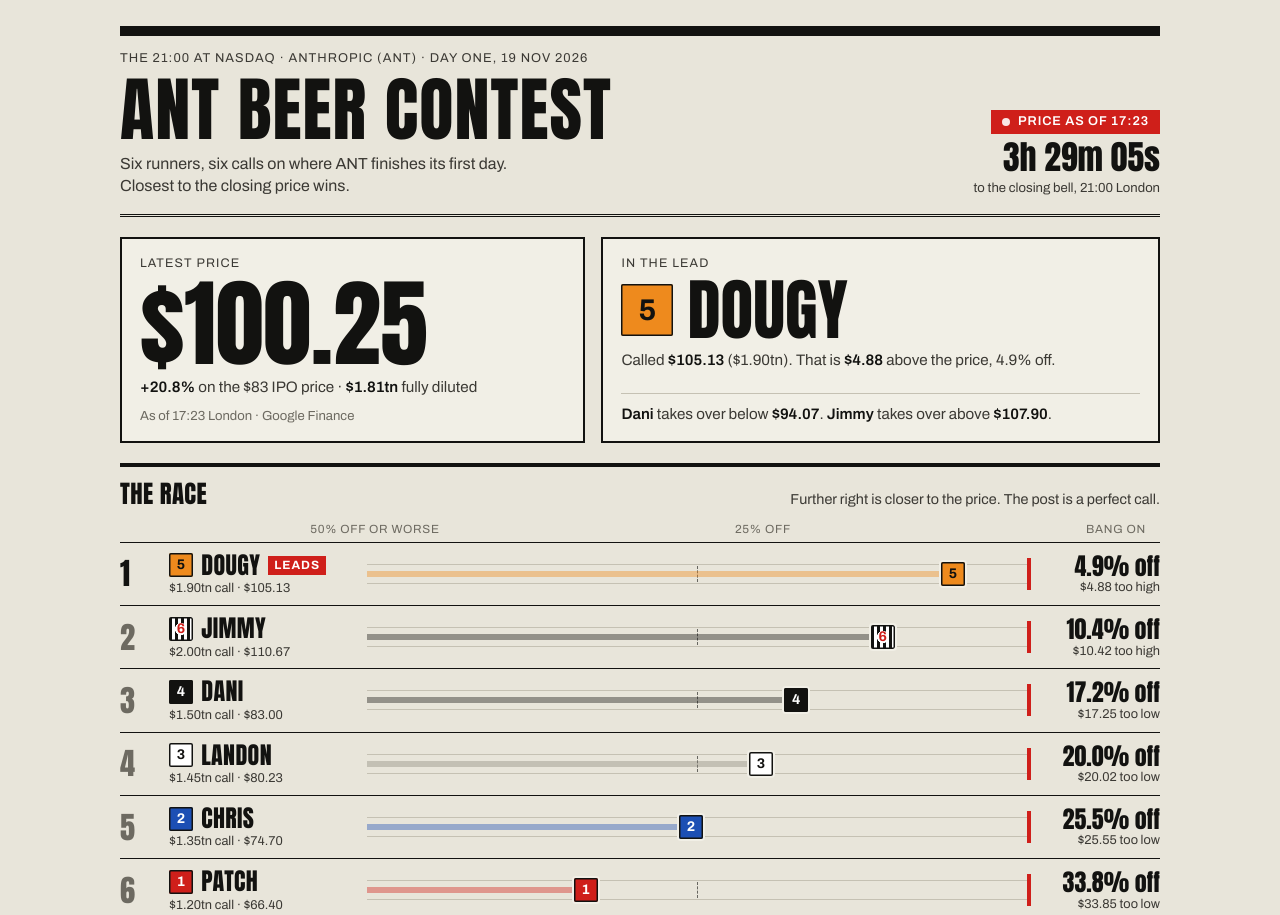
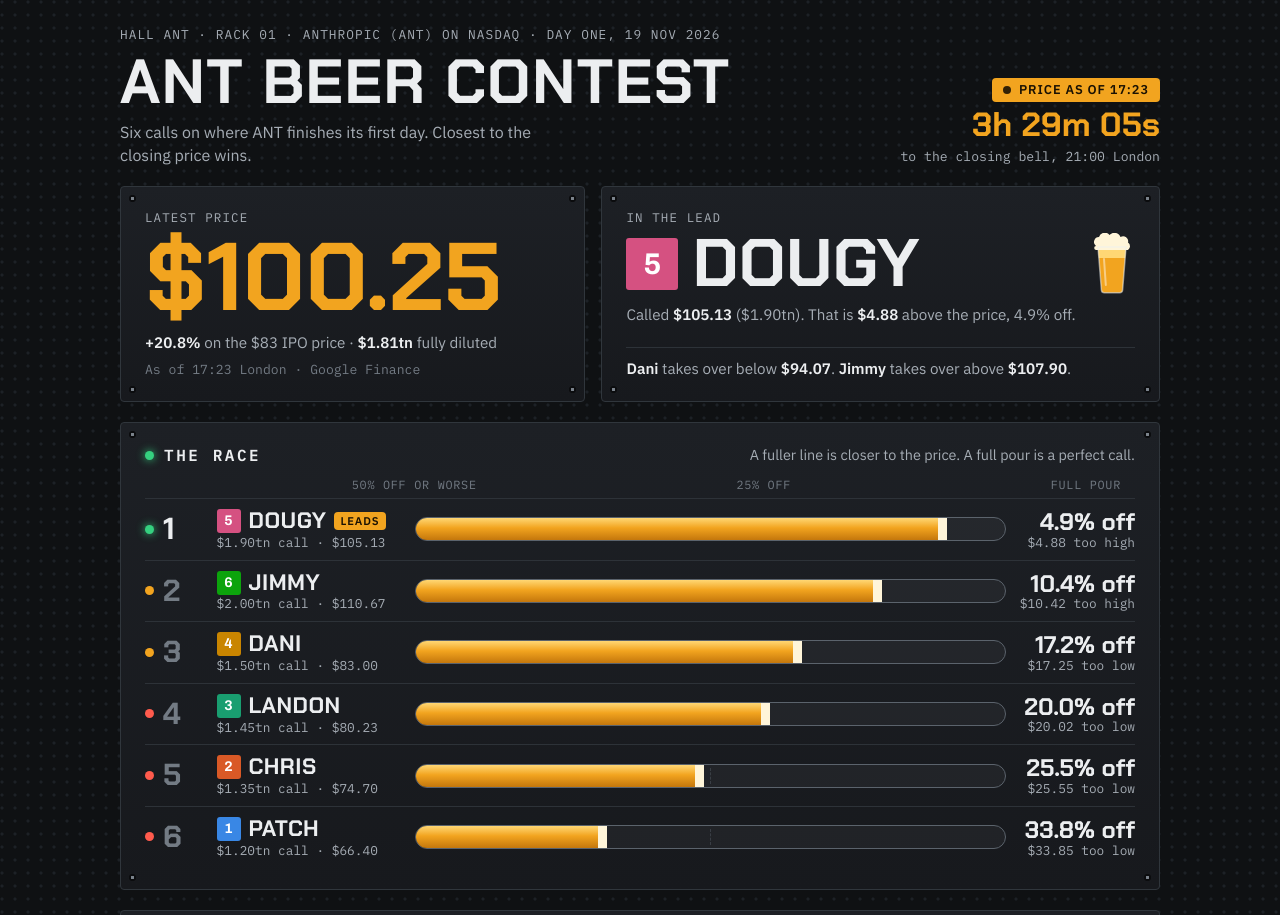
Before and after one commit to chriszle1/ant-beer-contest, a plain HTML site: page index.html in a window 1280 px wide. Shown: the top 915 px of the page. Drawn offline with Linux system fonts and the light colour scheme; no server answers.

Commit message:
Add data hall look and a flash when the price moves
Co-Authored-By: Claude Fable 5.2 <noreply@anthropic.com>
Claude-Session: https://claude.ai/code/session_018i3t9LrtAjPq1sDr5AQuZZ

```diff
--- a/index.html
+++ b/index.html
@@ -1,12 +1,12 @@
 <!DOCTYPE html>
-<html lang="en" data-look="dog">
+<html lang="en" data-look="dc">
 <head>
 <meta charset="utf-8">
 <meta name="viewport" content="width=device-width, initial-scale=1">
 <title>ANT Beer Contest</title>
 <link rel="preconnect" href="https://fonts.googleapis.com">
 <link rel="preconnect" href="https://fonts.gstatic.com" crossorigin>
-<link href="https://fonts.googleapis.com/css2?family=Anton&family=Archivo:wght@400;500;600;700&family=Barlow+Condensed:wght@500;600;700&family=Barlow:wght@400;500;600&family=VT323&display=swap" rel="stylesheet">
+<link href="https://fonts.googleapis.com/css2?family=Anton&family=Archivo:wght@400;500;600;700&family=Chakra+Petch:wght@500;600;700&family=IBM+Plex+Mono:wght@400;500;600&family=IBM+Plex+Sans:wght@400;500;600&family=Barlow+Condensed:wght@500;600;700&family=Barlow:wght@400;500;600&family=VT323&display=swap" rel="stylesheet">
 <style>
 /* Layout idea: a six-trap dog-track racecard. One lane per mate, each in a numbered trap jacket,
    then the price path running through the bands of price where each mate leads, to the 21:00 bell.
@@ -62,6 +62,19 @@
   --display:"VT323","Courier New",monospace; --body:"VT323","Courier New",monospace;
   --base:21px; --chart-fs:17px; --radius:0px; --h-weight:400; --h-space:.02em; color-scheme:dark;
 }
+/* Data hall: rack-black faceplates, status LEDs, asset-tag type. Lager amber is the one accent, and it only ever means beer. */
+:root[data-look="dc"]{
+  --bg:#0f1113; --surface:#1a1d21; --ink:#eceef0; --ink-2:#a6adb5; --ink-3:#737b84;
+  --line:#2d3238; --line-strong:#4a5159; --hot:#f2a41f; --hot-ink:#1b1203; --warn:#ff6b57; --band:.2;
+  --c1:#3987e5; --c2:#d95926; --c3:#199e70; --c4:#c98500; --c5:#d55181; --c6:#0ca30c;
+  --n1:#fff; --n2:#fff; --n3:#fff; --n4:#fff; --n5:#fff; --n6:#fff;
+  --l1:var(--c1); --l2:var(--c2); --l3:var(--c3); --l4:var(--c4); --l5:var(--c5); --l6:var(--c6);
+  --b1:var(--c1); --b2:var(--c2); --b3:var(--c3); --b4:var(--c4); --b5:var(--c5); --b6:var(--c6);
+  --j6:var(--c6); --jr:3px; --jacket-edge:transparent;
+  --display:"Chakra Petch","Arial Narrow",Arial,sans-serif; --body:"IBM Plex Sans","Helvetica Neue",Arial,sans-serif;
+  --mono:"IBM Plex Mono","Courier New",monospace;
+  --radius:4px; --h-weight:700; --h-space:.02em; color-scheme:dark;
+}
 *{box-sizing:border-box}
 html,body{margin:0}
 body{background:var(--bg);color:var(--ink);font-family:var(--body);font-size:var(--base);line-height:1.4;-webkit-font-smoothing:antialiased}
@@ -89,6 +102,11 @@ p{margin:0}
 .card{background:var(--surface);border:1px solid var(--line);border-radius:var(--radius);padding:18px 20px}
 .tile-label{font-size:.78em;letter-spacing:.09em;text-transform:uppercase;color:var(--ink-2)}
 .price{font-size:clamp(3.6rem,12vw,6rem);line-height:.95;margin:6px 0 8px}
+.price.up{animation:tickUp 1.4s ease-out}
+.price.down{animation:tickDown 1.4s ease-out}
+@keyframes tickUp{0%{color:#35d07f;transform:translateY(-4px)}}
+@keyframes tickDown{0%{color:#ff5b4d;transform:translateY(4px)}}
+@media (prefers-reduced-motion:reduce){.price.up,.price.down{animation:none}}
 .sub{color:var(--ink-2);font-size:.95em}
 .sub b,.threat b{color:var(--ink);font-weight:600}
 .asof{color:var(--ink-3);font-size:.82em;margin-top:8px}
@@ -174,6 +192,32 @@ input[type=number]{font:500 1em var(--body);width:8.5rem;padding:8px 10px;border
 [data-look="tele"] .sub b,[data-look="tele"] .threat b{color:#ff0;font-weight:400}
 [data-look="tele"] .tag{font-size:.6em;font-weight:400}
 
+/* Data hall structure: perforated door behind, screwed-down faceplates, beer lines for lanes */
+[data-look="dc"] body{background:radial-gradient(circle at 2px 2px,#1d2126 1.3px,transparent 1.8px) 0 0/13px 13px,var(--bg)}
+[data-look="dc"] .card{padding:22px 24px;border-color:#30363c;background:
+  radial-gradient(circle,#7b838c 0 1.4px,#0b0c0e 1.9px 3.4px,transparent 3.9px) left 7px top 7px/9px 9px no-repeat,
+  radial-gradient(circle,#7b838c 0 1.4px,#0b0c0e 1.9px 3.4px,transparent 3.9px) right 7px top 7px/9px 9px no-repeat,
+  radial-gradient(circle,#7b838c 0 1.4px,#0b0c0e 1.9px 3.4px,transparent 3.9px) left 7px bottom 7px/9px 9px no-repeat,
+  radial-gradient(circle,#7b838c 0 1.4px,#0b0c0e 1.9px 3.4px,transparent 3.9px) right 7px bottom 7px/9px 9px no-repeat,
+  linear-gradient(#1d2025,#17191d)}
+[data-look="dc"] h1{font-size:clamp(2.2rem,6.4vw,3.9rem)}
+[data-look="dc"] h2{font-family:var(--mono);font-weight:600;font-size:1rem;letter-spacing:.16em;display:flex;align-items:center;gap:10px}
+[data-look="dc"] h2::before{content:"";width:9px;height:9px;border-radius:50%;background:#35d07f;box-shadow:0 0 8px #35d07f;flex:none}
+[data-look="dc"] .eyebrow,[data-look="dc"] .tile-label,[data-look="dc"] .axis,[data-look="dc"] .who .call,[data-look="dc"] .asof,[data-look="dc"] .countdown-label,[data-look="dc"] .gap .usd{font-family:var(--mono)}
+[data-look="dc"] .countdown,[data-look="dc"] .price{color:var(--hot)}
+[data-look="dc"] .track{height:24px;border:1.5px solid #5b636c;border-radius:12px;background:rgba(255,255,255,.04);overflow:hidden}
+[data-look="dc"] .track::before{top:3px;bottom:3px}
+[data-look="dc"] .track .jacket{display:none}
+[data-look="dc"] .trail{top:0;height:100%;opacity:1;width:max(18px,calc(var(--pos)*100%));
+  background:linear-gradient(#ffd774,#f2a41f 45%,#c4770c);box-shadow:inset -9px 0 0 #fff5d9}
+[data-look="dc"] .rank::before{content:"";display:inline-block;width:9px;height:9px;border-radius:50%;margin-right:9px;vertical-align:.18em;background:#ff5b4d}
+[data-look="dc"] .lane[data-rank="2"] .rank::before,[data-look="dc"] .lane[data-rank="3"] .rank::before{background:#f2a41f}
+[data-look="dc"] .lane[data-rank="1"] .rank::before{background:#35d07f;box-shadow:0 0 9px #35d07f}
+[data-look="dc"] .pint{display:block}
+@media (min-width:721px){[data-look="dc"] .axis,[data-look="dc"] .lane{grid-template-columns:3.6em 11.5em minmax(0,1fr) auto}}
+@media (max-width:720px){[data-look="dc"] .axis,[data-look="dc"] .lane{grid-template-columns:3.4em minmax(0,1fr) auto}}
+.pint{display:none;margin-left:auto;flex:none}
+
 @media (max-width:720px){
   .tiles{grid-template-columns:1fr}
   .clock{align-items:flex-start}
@@ -193,9 +237,9 @@ input[type=number]{font:500 1em var(--body);width:8.5rem;padding:8px 10px;border
 
   <header class="top">
     <div>
-      <p class="eyebrow">The 21:00 at Nasdaq · Anthropic (ANT) · day one, 19 Nov 2026</p>
+      <p class="eyebrow" id="eyebrow">Hall ANT · Rack 01 · Anthropic (ANT) on Nasdaq · day one, 19 Nov 2026</p>
       <h1>ANT Beer Contest</h1>
-      <p class="lede">Six runners, six calls on where ANT finishes its first day. Closest to the closing price wins.</p>
+      <p class="lede">Six calls on where ANT finishes its first day. Closest to the closing price wins.</p>
     </div>
     <div class="clock">
       <span class="pill" id="pill" data-state="live"><i></i><span id="pillText">Price as of –</span></span>
@@ -214,7 +258,8 @@ input[type=number]{font:500 1em var(--body);width:8.5rem;padding:8px 10px;border
     <div class="card leader">
       <div>
         <p class="tile-label" id="leaderLabel">In the lead</p>
-        <div class="leader-row"><span class="jacket big" id="leaderJacket"></span><span class="leader-name" id="leaderName">–</span></div>
+        <div class="leader-row"><span class="jacket big" id="leaderJacket"></span><span class="leader-name" id="leaderName">–</span>
+          <svg class="pint" width="46" height="62" viewBox="0 0 46 62" aria-hidden="true"><path d="M9 14h28l-3.4 43a3 3 0 0 1-3 2.8H15.4a3 3 0 0 1-3-2.8z" fill="#f2a41f"/><path d="M9 14h28l-.9 11H9.9z" fill="#ffd774"/><path d="M7 13a5 5 0 0 1 3-9 6 6 0 0 1 10.500-2 6.500 6.500 0 0 1 11 2 5 5 0 0 1 7.500 5.500A4.500 4.500 0 0 1 39 17H7.500A2 2 0 0 1 7 13z" fill="#fff5d9"/><path d="M9 14h28l-3.400 43a3 3 0 0 1-3 2.800H15.400a3 3 0 0 1-3-2.800z" fill="none" stroke="#eceef0" stroke-opacity=".55" stroke-width="1.5"/><path d="M15 26l1.800 26" stroke="#fff" stroke-opacity=".45" stroke-width="2" stroke-linecap="round" fill="none"/></svg></div>
         <p class="sub" id="leaderSub"></p>
       </div>
       <p class="threat" id="threat"></p>
@@ -224,10 +269,10 @@ input[type=number]{font:500 1em var(--body);width:8.5rem;padding:8px 10px;border
   <section class="card">
     <div class="head">
       <h2>The race</h2>
-      <p class="hint">Further right is closer to the price. The post is a perfect call.</p>
+      <p class="hint" id="raceHint">A fuller line is closer to the price. A full pour is a perfect call.</p>
     </div>
     <div class="lanes" id="lanes">
-      <div class="axis"><div class="scale"><span>50% off or worse</span><span>25% off</span><span>Bang on</span></div></div>
+      <div class="axis"><div class="scale"><span>50% off or worse</span><span>25% off</span><span id="axisEnd">Full pour</span></div></div>
     </div>
   </section>
 
@@ -259,7 +304,8 @@ input[type=number]{font:500 1em var(--body);width:8.5rem;padding:8px 10px;border
   <div class="looks">
     <span id="looksLabel">Look</span>
     <div class="seg" role="group" aria-labelledby="looksLabel">
-      <button type="button" data-look-btn="dog" aria-pressed="true">Dog track</button>
+      <button type="button" data-look-btn="dc" aria-pressed="true">Data hall</button>
+      <button type="button" data-look-btn="dog" aria-pressed="false">Dog track</button>
       <button type="button" data-look-btn="tele" aria-pressed="false">Teletext</button>
       <button type="button" data-look-btn="clean" aria-pressed="false">Clean</button>
     </div>
@@ -297,7 +343,7 @@ P.forEach(function(p,i){
 });
 
 var saved={};
-var dbTicks=[], scenario=null, zoom=saved.zoom||"close";
+var dbTicks=[], shown=null, scenario=null, zoom=saved.zoom||"close";
 var $=function(id){return document.getElementById(id);};
 var usd=function(v){return "$"+v.toFixed(2);};
 var tf=new Intl.DateTimeFormat("en-GB",{hour:"2-digit",minute:"2-digit",timeZone:"Europe/London"});
@@ -332,6 +378,10 @@ function render(){
   var fin=!!l.final&&scenario==null, now=Date.now();
   $("priceLabel").textContent=scenario!=null?"What-if closing price":(fin?"Closing price":"Latest price");
   $("price").textContent=usd(price);
+  if(scenario==null){
+    if(shown!=null&&l.p!==shown){var pe=$("price");pe.classList.remove("up","down");void pe.offsetWidth;pe.classList.add(l.p>shown?"up":"down");}
+    shown=l.p;
+  }
   var chg=(price/IPO-1)*100;
   $("priceSub").innerHTML="<b>"+(chg>=0?"+":"")+chg.toFixed(1)+"%</b> on the $83 IPO price · <b>$"+(price/IPO*IPO_CAP).toFixed(2)+"tn</b> fully diluted";
   $("asof").textContent=scenario!=null?("Latest real price is "+usd(l.p)+", as of "+clock(l.t)+" London"):
@@ -482,14 +532,18 @@ $("whatifReset").addEventListener("click",function(){scenario=null;render();});
 var rz;window.addEventListener("resize",function(){clearTimeout(rz);rz=setTimeout(drawChart,120);});
 var lookBtns=document.querySelectorAll("[data-look-btn]");
 function setLook(k,keep){
-  if(["dog","tele","clean"].indexOf(k)<0)k="dog";
+  if(["dc","dog","tele","clean"].indexOf(k)<0)k="dc";
+  var dc=k==="dc";
+  $("eyebrow").textContent=(dc?"Hall ANT · Rack 01":"The 21:00 at Nasdaq")+" · Anthropic (ANT)"+(dc?" on Nasdaq":"")+" · day one, 19 Nov 2026";
+  $("raceHint").textContent=dc?"A fuller line is closer to the price. A full pour is a perfect call.":"Further right is closer to the price. The post is a perfect call.";
+  $("axisEnd").textContent=dc?"Full pour":"Bang on";
   if(k==="clean")document.documentElement.removeAttribute("data-look");else document.documentElement.setAttribute("data-look",k);
   Array.prototype.forEach.call(lookBtns,function(b){b.setAttribute("aria-pressed",b.getAttribute("data-look-btn")===k);});
-  if(keep){try{localStorage.setItem("ant-look",k);}catch(e){}}
+  if(keep){try{localStorage.setItem("ant-look2",k);}catch(e){}}
   drawChart();
 }
 Array.prototype.forEach.call(lookBtns,function(b){b.addEventListener("click",function(){setLook(b.getAttribute("data-look-btn"),true);});});
-var look0="dog";try{look0=localStorage.getItem("ant-look")||"dog";}catch(e){}
+var look0="dc";try{look0=localStorage.getItem("ant-look2")||"dc";}catch(e){}
 
 /* ---------- live prices: ticks.json from this site, plus a quote service if a key is set ---------- */
 var FINNHUB_KEY="dbvivh9r01qgh2a5q3qgdbvivh9r01qgh2a5q3r0";   // free finnhub.io key; leave empty to rely on ticks.json only
```
